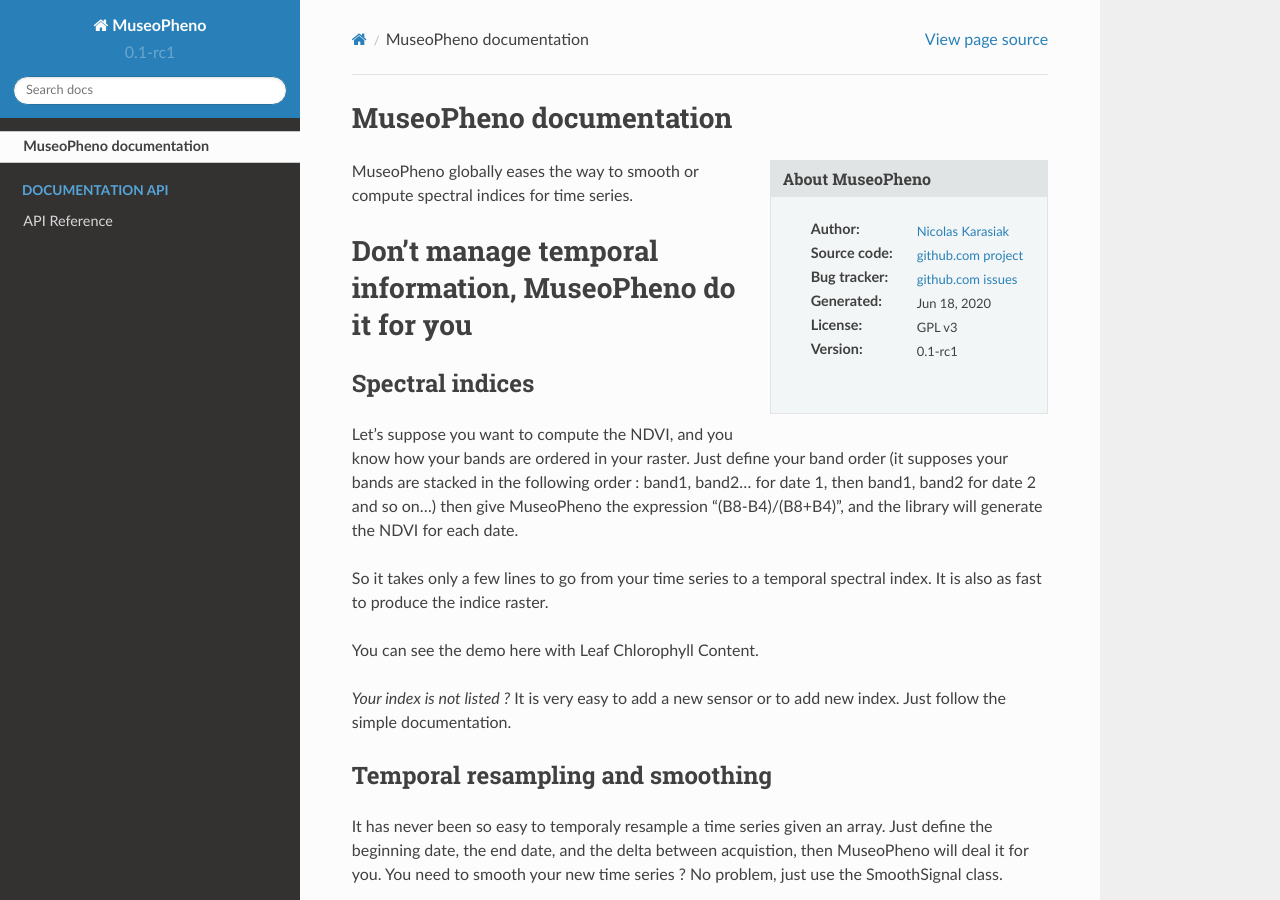
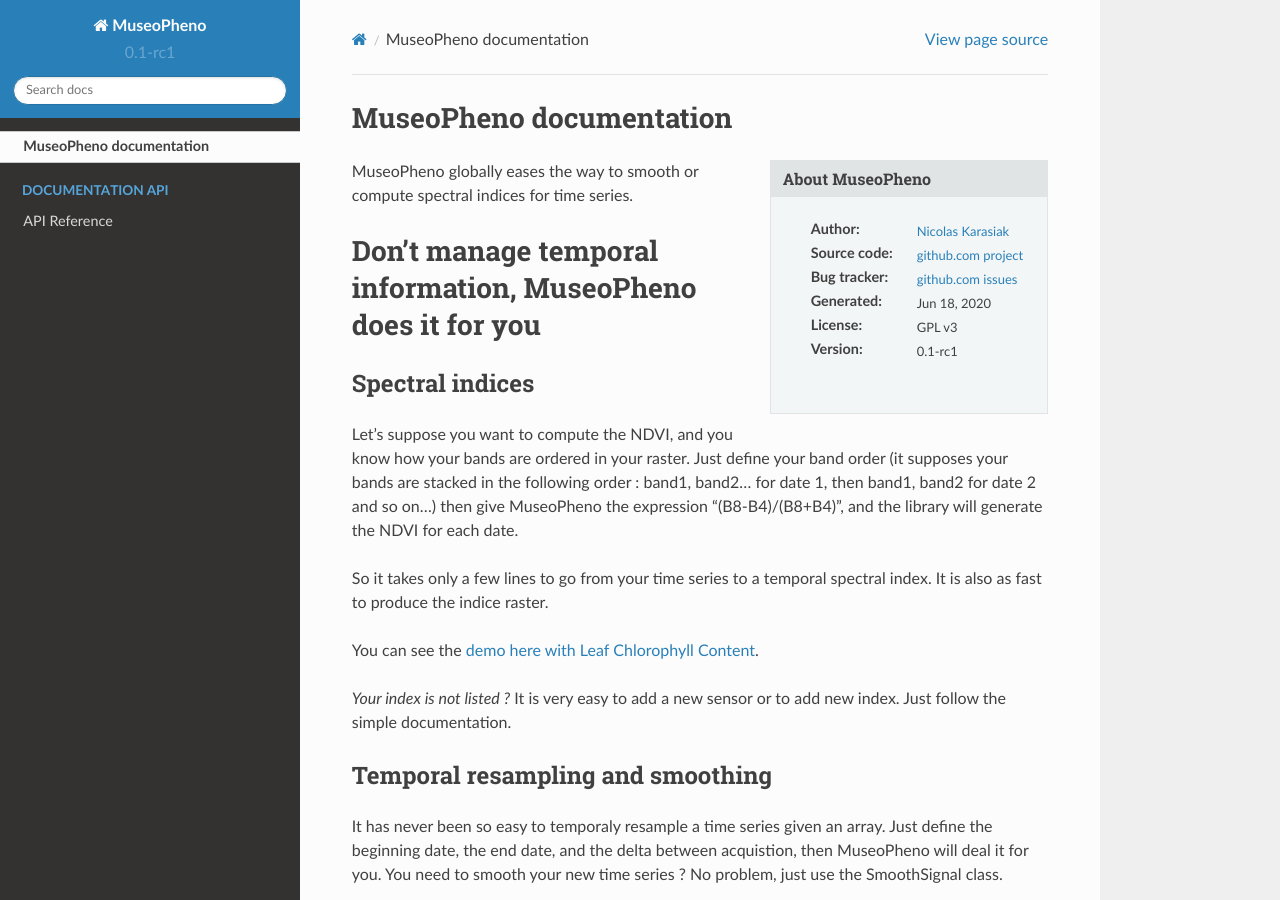
Before and after one commit to nkarasiak/MuseoPheno, a Sphinx documentation site: the page built from docs/source/index.rst, in a window 1280 px wide and 900 px high. Built offline with Sphinx 7.4.7 and the Read the Docs theme 2.0.0, drawn with Linux system fonts in a browser that asks for light colours; pages that are not in the unit, such as notebooks, are missing from menus.

Commit message:
update doc

```diff
--- a/docs/source/README.rst
+++ b/docs/source/README.rst
@@ -37,8 +37,8 @@
 
 MuseoPheno globally eases the way to smooth or compute spectral indices for time series.
 
-Don't manage temporal information, MuseoPheno do it for you
-===========================================================
+Don't manage temporal information, MuseoPheno does it for you
+=============================================================
 
 Spectral indices
 ----------------
@@ -49,7 +49,7 @@
 
 So it takes only a few lines to go from your time series to a temporal spectral index. It is also as fast to produce the indice raster.
 
-You can see the demo here with Leaf Chlorophyll Content.
+You can see the `demo here with Leaf Chlorophyll Content <https://museopheno.readthedocs.io/en/latest/auto_examples/sensors/LeafChlorophyllContentFromS2TimeSeries.html>`_.
 
 *Your index is not listed ?* It is very easy to add a new sensor or to add new index. Just follow the simple documentation.
 
@@ -65,7 +65,7 @@
 You can easilly compute phenological metrics (start of season, end of season) using the PhenologyMetrics class from the time_series module.
 
 How do I install it ?
----------------------
+=====================
 
 A package is available on pip :
 ``python3 -m pip install museopheno --user``
```
